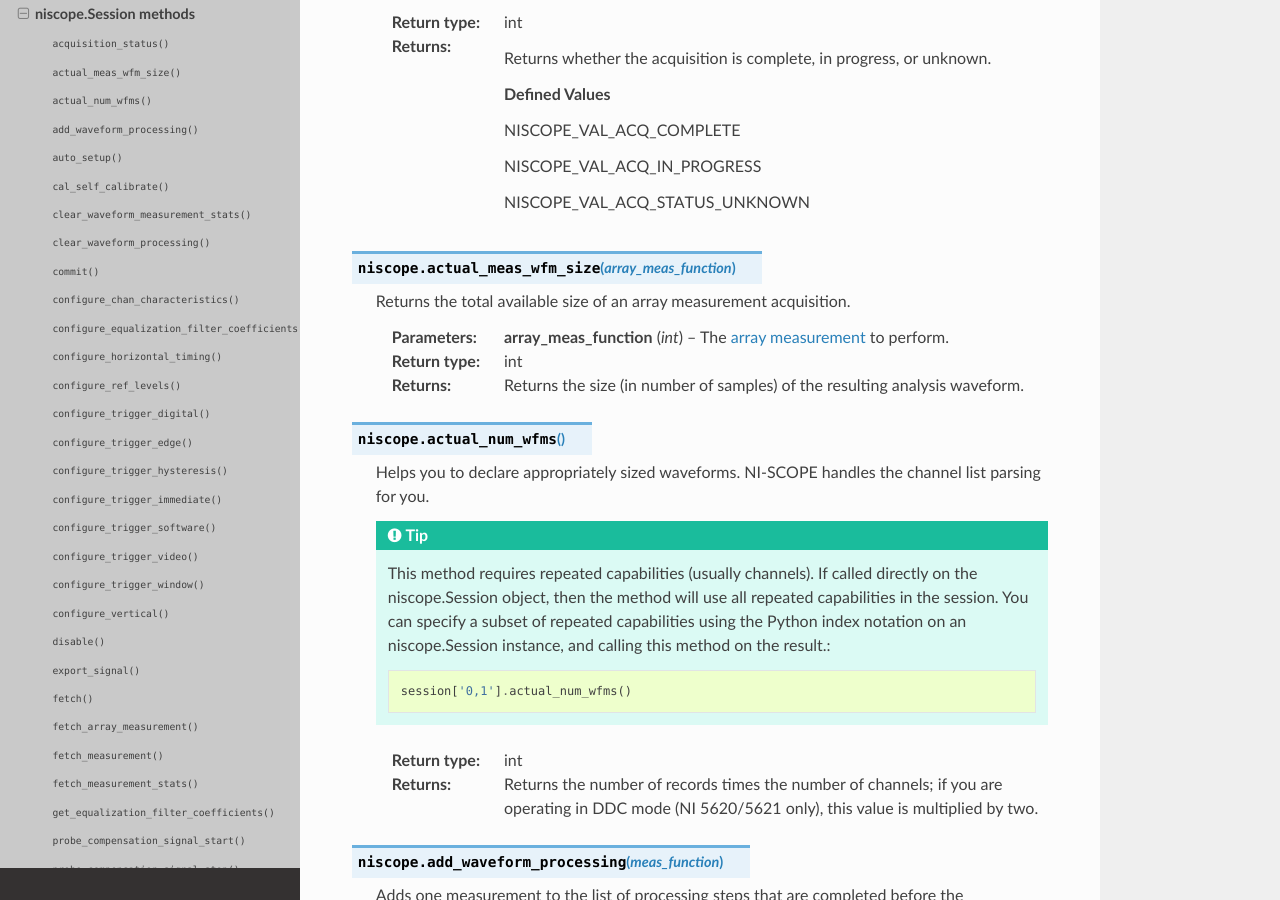
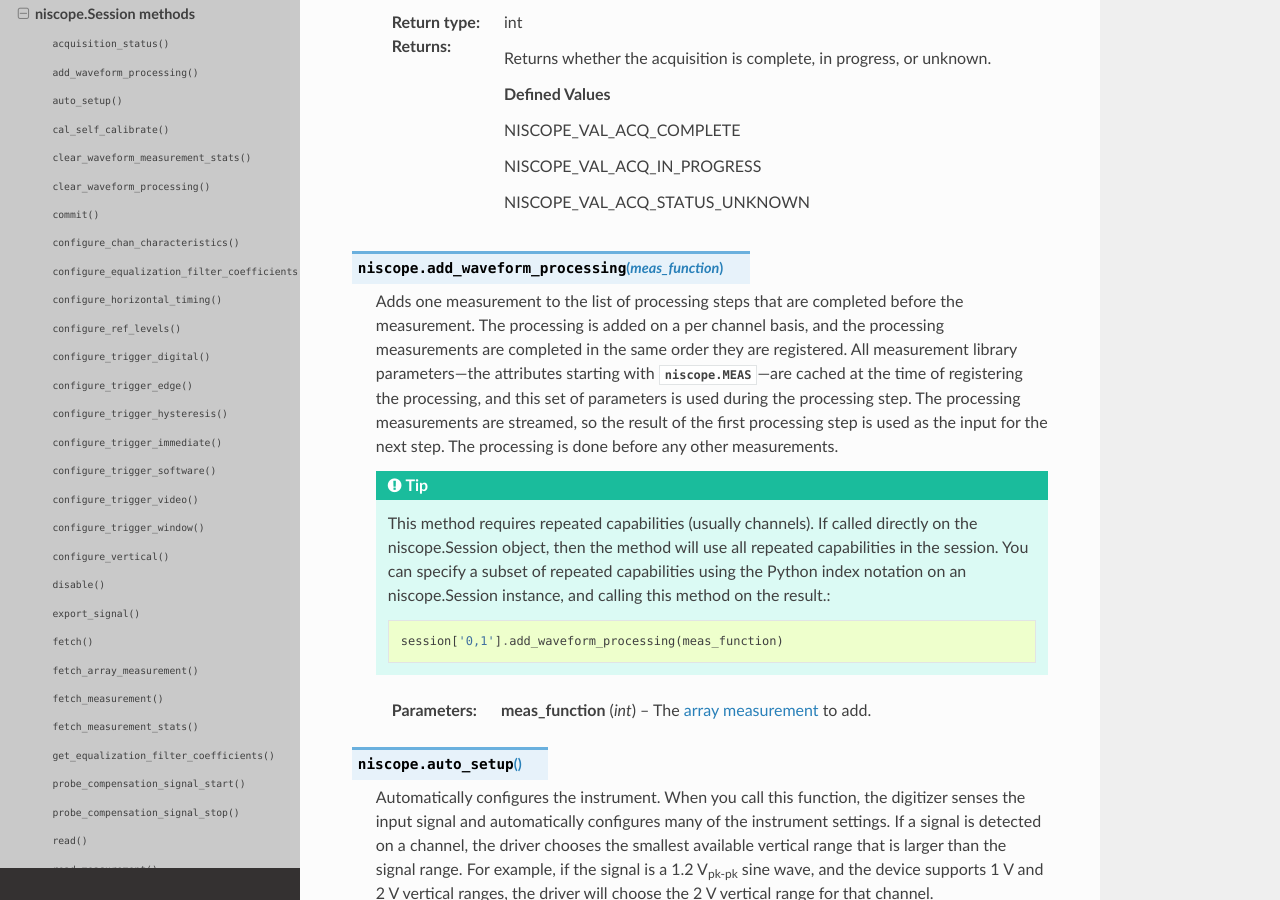
Before and after one commit to ni/nimi-python, a Sphinx documentation site: the page built from docs/niscope/functions.rst, in a window 1280 px wide and 900 px high, scrolled down 224 px. Built offline with Sphinx 7.4.7 and the Read the Docs theme 2.0.0, drawn with Linux system fonts in a browser that asks for light colours; some of the changed text lies outside the part shown.

Commit message:
make ActualMeasWfmSize and ActualNumWfms
Python bindings will internally use when needed.

```diff
--- a/docs/niscope/functions.rst
+++ b/docs/niscope/functions.rst
@@ -25,67 +25,6 @@
             NISCOPE\_VAL\_ACQ\_IN\_PROGRESS
 
             NISCOPE\_VAL\_ACQ\_STATUS\_UNKNOWN
-
-
-
-
-
-.. function:: actual_meas_wfm_size(array_meas_function)
-
-    Returns the total available size of an array measurement acquisition.
-
-
-
-
-
-    :param array_meas_function:
-
-
-        The `array
-        measurement <REPLACE_DRIVER_SPECIFIC_URL_2(array_measurements_refs)>`__
-        to perform.
-
-
-
-
-    :type array_meas_function: int
-
-    :rtype: int
-    :return:
-
-
-            Returns the size (in number of samples) of the resulting analysis
-            waveform.
-
-
-
-
-
-.. function:: actual_num_wfms()
-
-    Helps you to declare appropriately sized waveforms. NI-SCOPE handles the
-    channel list parsing for you.
-
-
-
-
-    .. tip:: This method requires repeated capabilities (usually channels). If called directly on the
-        niscope.Session object, then the method will use all repeated capabilities in the session.
-        You can specify a subset of repeated capabilities using the Python index notation on an
-        niscope.Session instance, and calling this method on the result.:
-
-        .. code:: python
-
-            session['0,1'].actual_num_wfms()
-
-
-    :rtype: int
-    :return:
-
-
-            Returns the number of records times the number of channels; if you are
-            operating in DDC mode (NI 5620/5621 only), this value is multiplied by
-            two.
 
 
 
@@ -1396,7 +1335,7 @@
 
             voltage = binary data × gain factor + offset
 
-            Call :py:func:`niscope.actual_num_wfms` to determine the size of this array.
+            Call :py:func:`niscope._actual_num_wfms` to determine the size of this array.
 
 
 
@@ -1458,8 +1397,8 @@
 
 
             Returns an array whose length is the number of waveforms times
-            **measWfmSize**; call :py:func:`niscope.actual_num_wfms` to determine the number of
-            waveforms; call :py:func:`niscope.actual_meas_wfm_size` to determine the size of each
+            **measWfmSize**; call :py:func:`niscope._actual_num_wfms` to determine the number of
+            waveforms; call :py:func:`niscope._actual_meas_wfm_size` to determine the size of each
             waveform.
 
             NI-SCOPE returns this data sequentially, so all record 0 waveforms are
@@ -1505,7 +1444,7 @@
 
             voltage = binary data × gain factor + offset
 
-            Call :py:func:`niscope.actual_num_wfms` to determine the size of this array.
+            Call :py:func:`niscope._actual_num_wfms` to determine the size of this array.
 
 
 
@@ -1566,7 +1505,7 @@
 
 
             Contains an array of all measurements acquired; call
-            :py:func:`niscope.actual_num_wfms` to determine the array length.
+            :py:func:`niscope._actual_num_wfms` to determine the array length.
 
 
 
@@ -1863,7 +1802,7 @@
 
             voltage = binary data × gain factor + offset
 
-            Call :py:func:`niscope.actual_num_wfms` to determine the size of this array.
+            Call :py:func:`niscope._actual_num_wfms` to determine the size of this array.
 
 
 
@@ -1927,7 +1866,7 @@
 
 
             Contains an array of all measurements acquired. Call
-            :py:func:`niscope.actual_num_wfms` to determine the array length.
+            :py:func:`niscope._actual_num_wfms` to determine the array length.
 
 
 
--- a/docs/niscope/session.rst
+++ b/docs/niscope/session.rst
@@ -360,10 +360,6 @@
    +=======================================================+==================================================================================================================+
    | :py:func:`acquisition_status`                         |                                                                                                                  |
    +-------------------------------------------------------+------------------------------------------------------------------------------------------------------------------+
-   | :py:func:`actual_meas_wfm_size`                       | array_meas_function                                                                                              |
-   +-------------------------------------------------------+------------------------------------------------------------------------------------------------------------------+
-   | :py:func:`actual_num_wfms`                            |                                                                                                                  |
-   +-------------------------------------------------------+------------------------------------------------------------------------------------------------------------------+
    | :py:func:`add_waveform_processing`                    | meas_function                                                                                                    |
    +-------------------------------------------------------+------------------------------------------------------------------------------------------------------------------+
    | :py:func:`auto_setup`                                 |                                                                                                                  |
```
Also changed, not shown: NI-SCOPE review notes.md (+1 -12 lines), 2 other files.
